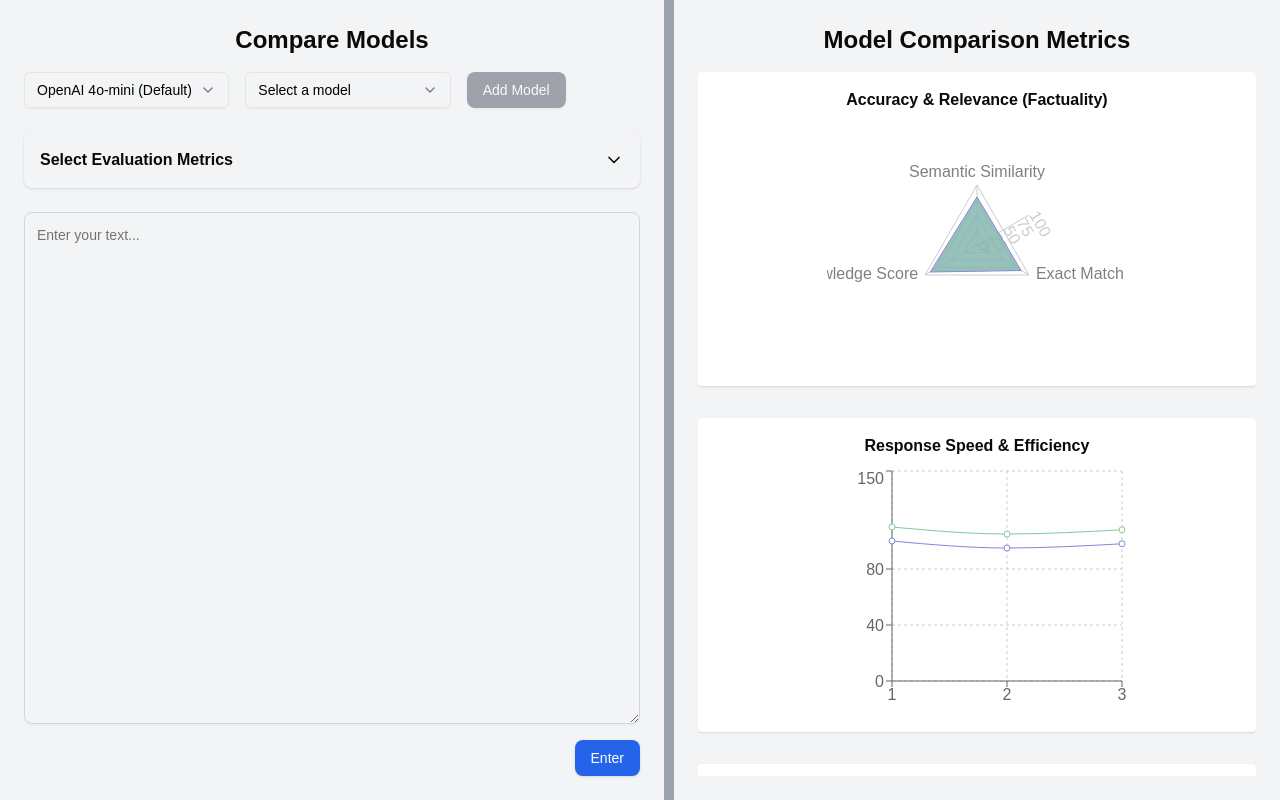
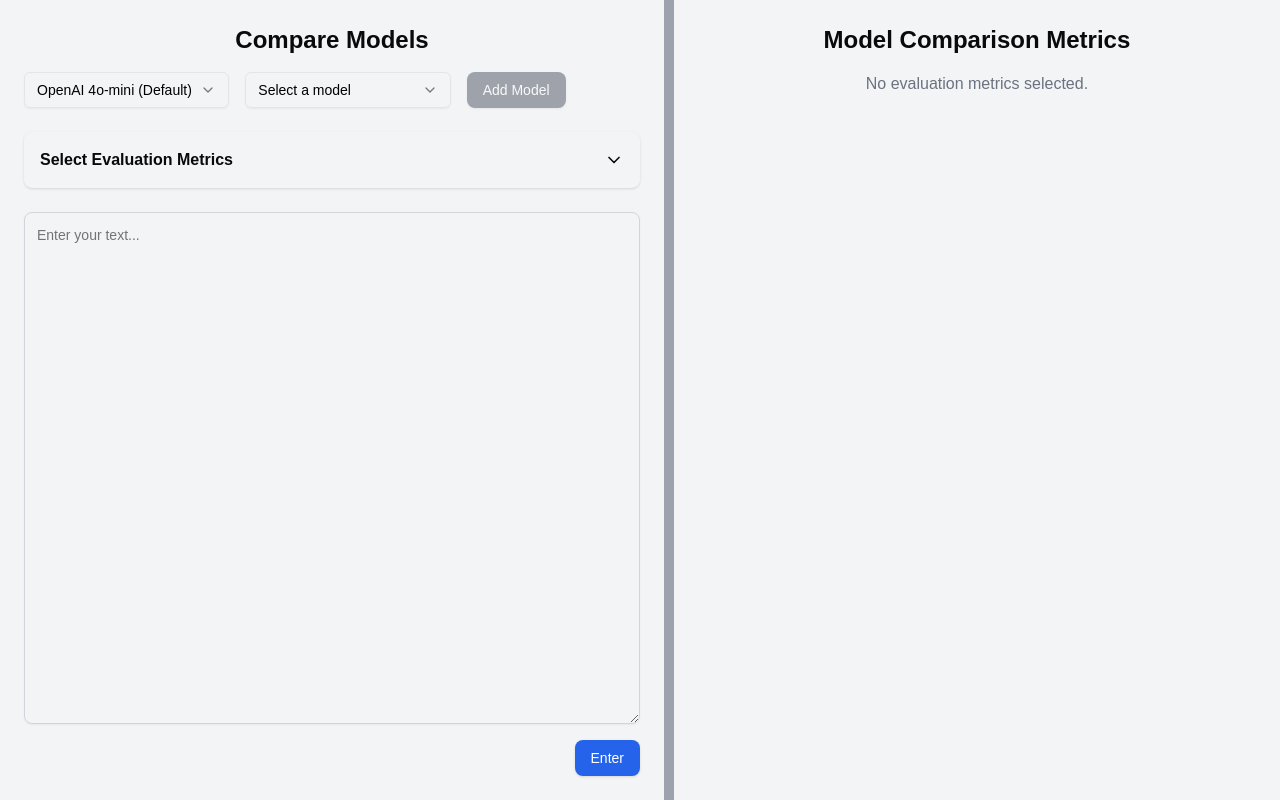
Before and after one commit to RaoAkif/247metrics, a Next.js app: page / in a window 1280 px wide. Both pictures are taken after a click on the button "Enter". Built offline with nearby package versions, Linux system fonts and the light colour scheme.

Commit message:
Only show visualizations selected

```diff
--- a/app/page.tsx
+++ b/app/page.tsx
@@ -33,6 +33,7 @@ export default function Home() {
     DeepSeek: "Response from DeepSeek",
   };
 
+  // The evaluationMetrics names as they appear in the checkboxes.
   const evaluationMetrics: string[] = [
     "Accuracy of Responses",
     "Response Time (Latency)",
@@ -109,9 +110,13 @@ export default function Home() {
         </div>
       </motion.div>
 
-      {/* Divider & Responses Section - Expanding */}
+      {/* Divider & Responses Section */}
       {showResponses && (
-        <ResponseDisplay selectedModels={selectedModels} responses={responses} />
+        <ResponseDisplay
+          selectedModels={selectedModels}
+          responses={responses}
+          selectedMetrics={selectedMetrics}
+        />
       )}
     </div>
   );
--- a/components/ResponseDisplay.tsx
+++ b/components/ResponseDisplay.tsx
@@ -21,13 +21,33 @@ import {
 } from "recharts";
 
 interface ResponseDisplayProps {
-  selectedModels: string[]; // e.g. ["Model A", "Model B"]
-  responses?: { [key: string]: string };
+  selectedModels: string[];
+  responses: { [key: string]: string };
+  selectedMetrics: string[];
 }
 
-export default function ResponseDisplay({ selectedModels }: ResponseDisplayProps) {
-  // List of 15 metrics (names must match those in our renderChart switch cases)
-  const metrics = [
+export default function ResponseDisplay({ selectedModels, responses, selectedMetrics }: ResponseDisplayProps) {
+  // Mapping from evaluation metric names (from Home) to the internal names used below.
+  const metricMapping: { [key: string]: string } = {
+    "Accuracy of Responses": "Accuracy & Relevance (Factuality)",
+    "Response Time (Latency)": "Response Speed & Efficiency",
+    "Sentiment & Tone Alignment": "Sentiment & Tone Consistency",
+    "Context Retention (Multi-turn Conversations)": "Context Retention & Multi-turn Coherence",
+    "Hallucination Detection": "Hallucination Detection",
+    "Intent Recognition & Routing": "Intent Recognition & Routing",
+    "Personalization & Customer Recognition": "Personalization & Customer Recognition",
+    "Compliance & Security": "Compliance & Security",
+    "Escalation Handling": "Escalation Handling",
+    "Language & Accent Understanding": "Language & Accent Understanding",
+    "Handling Interruptions & Corrections": "Handling Interruptions & Corrections",
+    "Handling Noisy Input (Speech-to-Text Evaluation)": "Handling Noisy Input (ASR Evaluation)",
+    "Query Complexity Handling": "Query Complexity Handling",
+    "Emotional Intelligence & Empathy": "Emotional Intelligence & Empathy",
+    "Conversational Flow & Engagement": "Conversational Flow & Engagement"
+  };
+
+  // All internal metrics with corresponding visualizations.
+  const allMetrics = [
     "Accuracy & Relevance (Factuality)",
     "Response Speed & Efficiency",
     "Sentiment & Tone Consistency",
@@ -45,11 +65,21 @@ export default function ResponseDisplay({ selectedModels }: ResponseDisplayProps
     "Conversational Flow & Engagement"
   ];
 
-  // Render a chart for a given metric based on its best visualization type.
+  // Convert the selected metrics from Home to our internal names
+  const internalSelectedMetrics = selectedMetrics
+    .map((m) => metricMapping[m])
+    .filter(Boolean);
+
+  // Only show visualizations for the selected metrics.
+  const metricsToDisplay = allMetrics.filter((metric) =>
+    internalSelectedMetrics.includes(metric)
+  );
+
+  // Render the appropriate chart based on the metric name.
   function renderChart(metricName: string) {
     switch (metricName) {
       case "Accuracy & Relevance (Factuality)": {
-        // Dummy radar chart for multi-metric comparison (Semantic Similarity, Exact Match, Knowledge Score)
+        // Dummy radar chart for Semantic Similarity, Exact Match, Knowledge Score
         const radarData = [
           { metric: "Semantic Similarity", ModelA: 80, ModelB: 75 },
           { metric: "Exact Match", ModelA: 85, ModelB: 80 },
@@ -117,7 +147,7 @@ export default function ResponseDisplay({ selectedModels }: ResponseDisplayProps
         );
       }
       case "Intent Recognition & Routing": {
-        // Dummy confusion matrix rendered as a simple table
+        // Dummy confusion matrix as a simple table
         return (
           <table className="min-w-full text-sm border">
             <thead>
@@ -159,7 +189,7 @@ export default function ResponseDisplay({ selectedModels }: ResponseDisplayProps
         const COLORS = ["#0088FE", "#00C49F"];
         return (
           <PieChart width={300} height={250}>
-            <Pie data={pieData} dataKey="value" nameKey="name" cx="50%" cy="50%" outerRadius={60} fill="#8884d8">
+            <Pie data={pieData} dataKey="value" nameKey="name" cx="50%" cy="50%" outerRadius={60}>
               {pieData.map((entry, index) => (
                 <Cell key={`cell-${index}`} fill={COLORS[index % COLORS.length]} />
               ))}
@@ -169,7 +199,7 @@ export default function ResponseDisplay({ selectedModels }: ResponseDisplayProps
         );
       }
       case "Escalation Handling": {
-        // Dummy stacked bar chart for escalation handling (correct vs. false escalations)
+        // Dummy stacked bar chart for escalation handling
         const escalationData = [
           { name: "Model A", correct: 80, false: 20 },
           { name: "Model B", correct: 75, false: 25 }
@@ -211,7 +241,7 @@ export default function ResponseDisplay({ selectedModels }: ResponseDisplayProps
         );
       }
       case "Handling Noisy Input (ASR Evaluation)": {
-        // Dummy WER table rendered as a simple table
+        // Dummy WER table
         return (
           <table className="min-w-full text-sm border">
             <thead>
@@ -290,7 +320,7 @@ export default function ResponseDisplay({ selectedModels }: ResponseDisplayProps
       transition={{ duration: 0.7, ease: "easeInOut" }}
       className="h-full flex"
     >
-      {/* Vertical divider remains unchanged */}
+      {/* Vertical divider */}
       <motion.div
         initial={{ width: 0, opacity: 0 }}
         animate={{ width: "10px", opacity: 1 }}
@@ -305,14 +335,18 @@ export default function ResponseDisplay({ selectedModels }: ResponseDisplayProps
       >
         <h3 className="text-2xl font-semibold mb-4 text-center">Model Comparison Metrics</h3>
         <div className="overflow-auto flex-grow">
-          {/* One-column grid: each metric (with its chart) appears on its own row */}
+          {/* Each selected metric's chart appears in its own row */}
           <div className="grid grid-cols-1 gap-8">
-            {metrics.map((metric) => (
-              <div key={metric} className="p-4 bg-white rounded shadow flex flex-col items-center">
-                <h4 className="font-bold mb-2">{metric}</h4>
-                {renderChart(metric)}
-              </div>
-            ))}
+            {metricsToDisplay.length > 0 ? (
+              metricsToDisplay.map((metric) => (
+                <div key={metric} className="p-4 bg-white rounded shadow flex flex-col items-center">
+                  <h4 className="font-bold mb-2">{metric}</h4>
+                  {renderChart(metric)}
+                </div>
+              ))
+            ) : (
+              <div className="text-center text-gray-500">No evaluation metrics selected.</div>
+            )}
           </div>
         </div>
       </motion.div>
```
